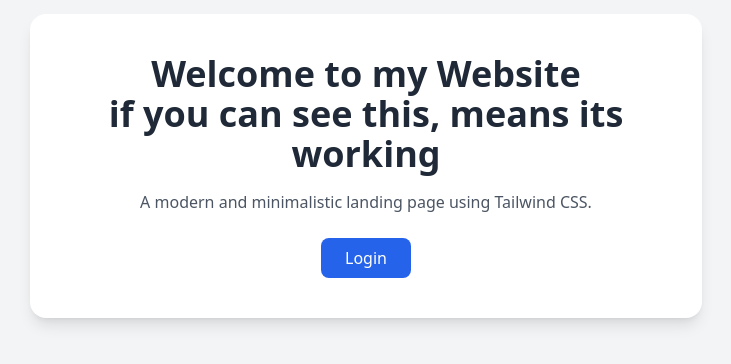
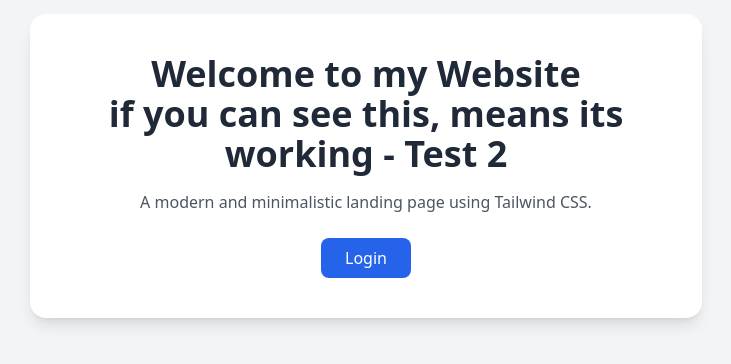
Before and after one commit to abhishekbhagat988/testingstatic, a plain HTML site: page index.html in a window 1280 px wide. Shown: the part 234-598 px from the top of the page, without its empty margins (274-1005 px from the left). Drawn offline with nearby package versions, Linux system fonts and the light colour scheme.

Commit message:
Update index.html

```diff
--- a/index.html
+++ b/index.html
@@ -9,7 +9,7 @@
 <body class="bg-gray-100 flex items-center justify-center h-screen">
     <div class="text-center p-10 bg-white shadow-lg rounded-2xl w-3/4 max-w-2xl">
         <h1 class="text-4xl font-bold text-gray-800">Welcome to my Website</h1>
-        <h2 class="text-4xl font-bold text-gray-800">if you can see this, means its working</h2>
+        <h2 class="text-4xl font-bold text-gray-800">if you can see this, means its working - Test 2</h2>
         <p class="text-gray-600 mt-4">A modern and minimalistic landing page using Tailwind CSS.</p>
         <button onclick="document.getElementById('loginModal').classList.remove('hidden')" class="mt-6 px-6 py-2 bg-blue-600 text-white rounded-lg hover:bg-blue-700 transition">Login</button>
     </div>
```
